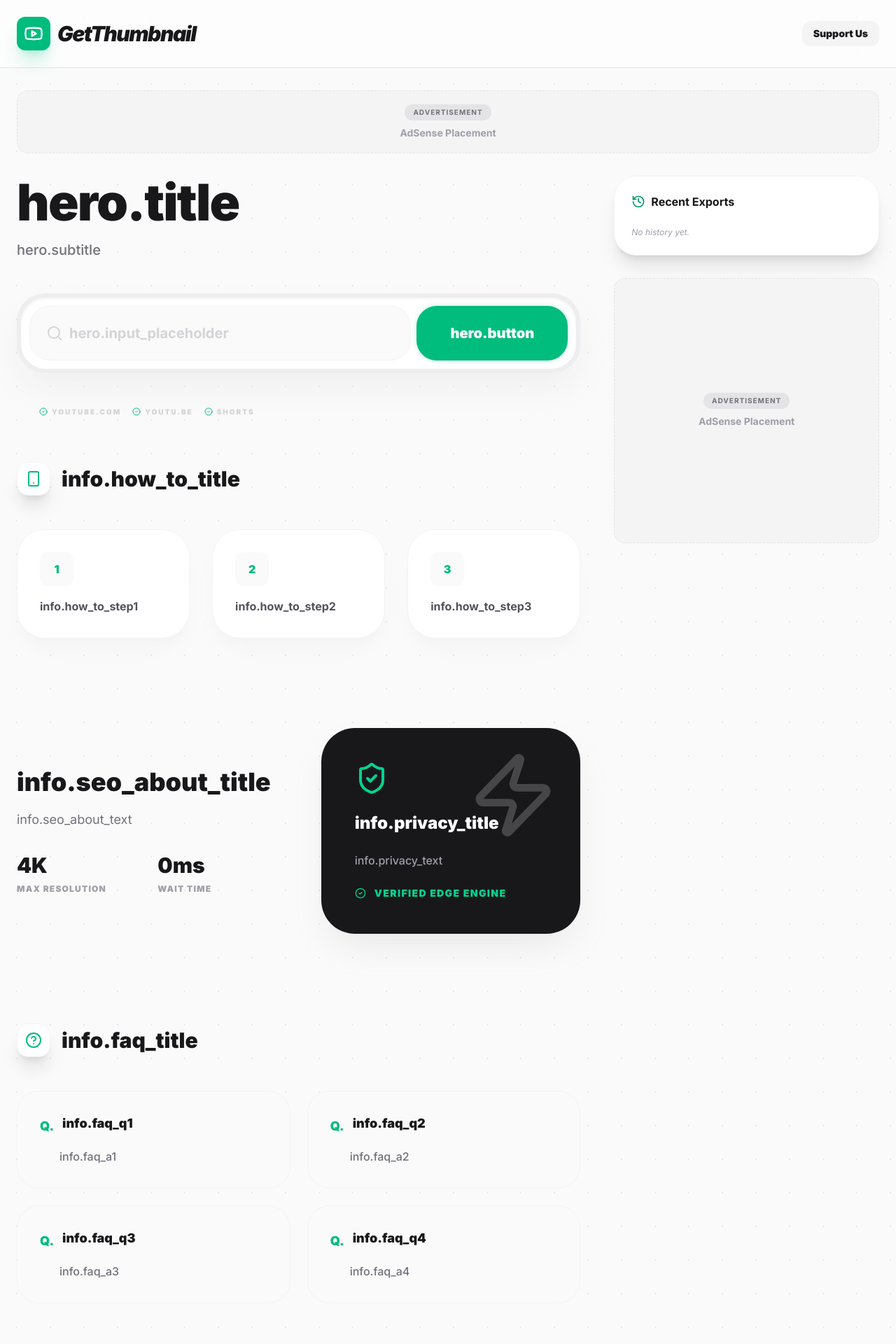
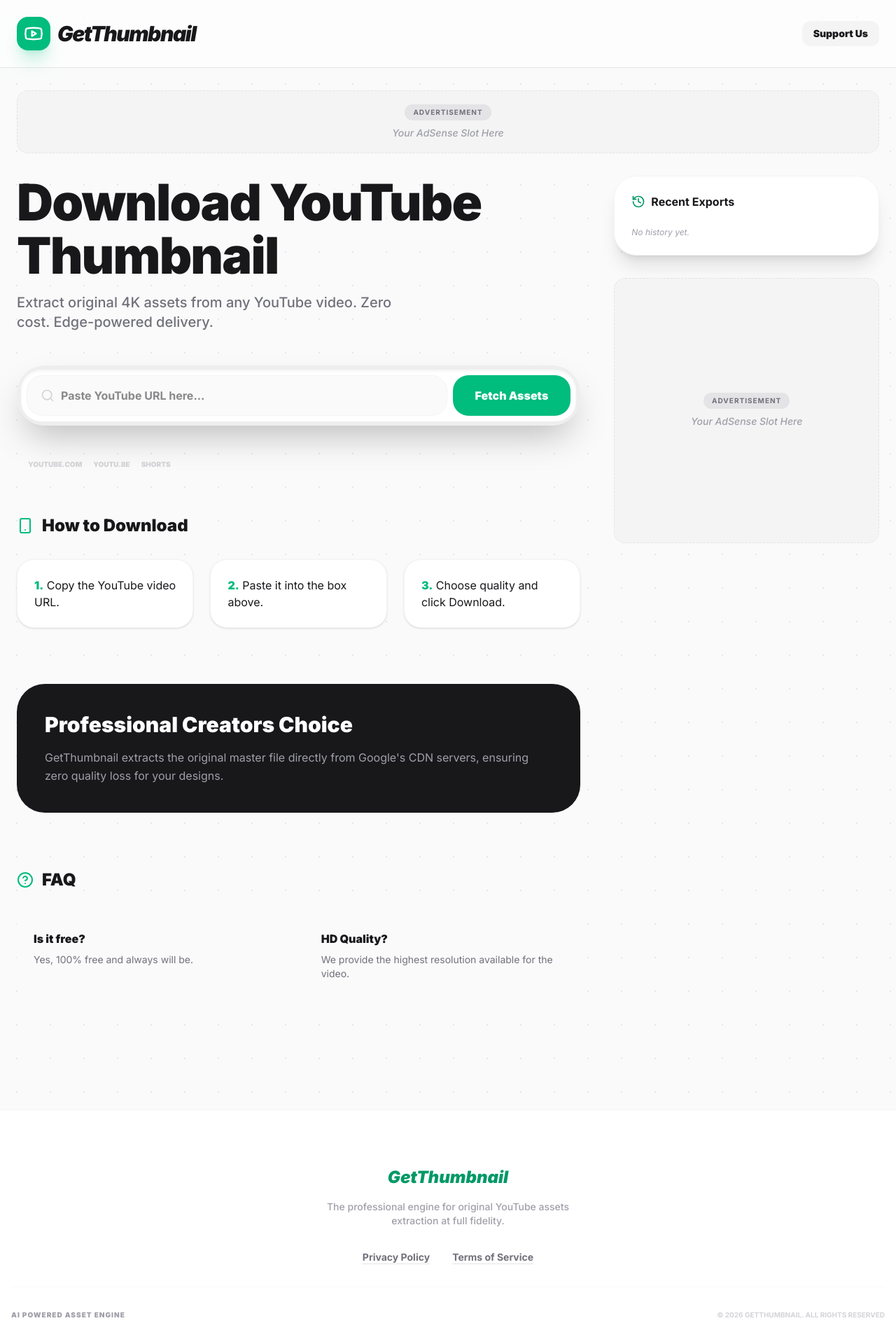
Before and after one commit to pubgads77-star/get-thumbnail, a React (Vite) app: page / in a window 1280 px wide. Shown: the top 1920 px of the page at 70% size. Built offline with nearby package versions, Linux system fonts and the light colour scheme.

Commit message:
Hardcode English text and fix all bugs

```diff
--- a/src/App.tsx
+++ b/src/App.tsx
@@ -1,7 +1,7 @@
 /**
  * @license
  * SPDX-License-Identifier: Apache-2.0
- * GetThumbnail - Pure English Version
+ * GetThumbnail - Final English Production Version
  */
 
 import { useState, useEffect } from 'react';
@@ -26,7 +26,7 @@
   if (!isOpen) return null;
   return (
     <div className="fixed inset-0 z-[100] flex items-center justify-center p-4 bg-black/60 backdrop-blur-sm">
-      <div className="bg-white rounded-[2rem] w-full max-w-2xl max-h-[80vh] overflow-hidden flex flex-col shadow-2xl">
+      <div className="bg-white rounded-[2rem] w-full max-w-2xl max-h-[80vh] overflow-hidden flex flex-col shadow-2xl animate-glow">
         <div className="p-6 border-b border-zinc-100 flex items-center justify-between bg-zinc-50">
           <h2 className="text-xl font-black text-zinc-900">{title}</h2>
           <button onClick={onClose} className="p-2 hover:bg-zinc-200 rounded-full transition-colors">
@@ -52,7 +52,7 @@
       position === 'inline' && "w-full p-6 rounded-3xl border-emerald-500/10 bg-emerald-500/5 text-emerald-600/40"
     )}>
       <div className="bg-zinc-200 px-3 py-1 rounded-full mb-2 text-zinc-500 text-[10px] uppercase tracking-widest">ADVERTISEMENT</div>
-      <div className="text-sm">AdSense Placement</div>
+      <div className="text-sm font-medium italic">Your AdSense Slot Here</div>
     </div>
   );
 };
@@ -123,7 +123,7 @@
       <nav className="border-b border-zinc-200 bg-white/60 backdrop-blur-3xl sticky top-0 z-50">
         <div className="max-w-7xl mx-auto px-4 sm:px-6 h-16 sm:h-24 flex items-center justify-between">
           <div className="flex items-center gap-2.5 cursor-pointer" onClick={() => window.scrollTo({ top: 0, behavior: 'smooth' })}>
-            <div className="w-9 h-9 sm:w-12 sm:h-12 bg-emerald-500 rounded-xl flex items-center justify-center shadow-xl shadow-emerald-500/20">
+            <div className="w-9 h-9 sm:w-12 sm:h-12 bg-emerald-500 rounded-xl sm:rounded-2xl flex items-center justify-center shadow-xl shadow-emerald-500/20">
               <Youtube className="text-white w-5 h-5 sm:w-7 sm:h-7" />
             </div>
             <span className="font-black text-xl sm:text-3xl tracking-tighter italic">GetThumbnail</span>
@@ -166,15 +166,14 @@
             <InfoSections />
           </div>
 
-          {/* Sidebar */}
           <aside className="lg:col-span-4 space-y-8">
             <section className="bg-white border border-zinc-100 rounded-[2rem] p-6 shadow-xl">
               <h3 className="font-bold mb-6 flex items-center gap-2"><History className="w-5 h-5 text-emerald-600" /> Recent Exports</h3>
               <div className="space-y-4">
                 {history.length === 0 ? <p className="text-zinc-400 text-xs italic">No history yet.</p> : history.map((item) => (
-                  <button key={item.id} onClick={() => { setUrl(`https://youtube.com/watch?v=${item.id}`); handleFetch(); }} className="w-full flex items-center gap-3 p-2 rounded-xl hover:bg-zinc-50 border border-transparent hover:border-zinc-100 transition-all text-left">
-                    <img src={`https://img.youtube.com/vi/${item.id}/default.jpg`} className="w-16 aspect-video rounded-lg object-cover" />
-                    <span className="text-xs font-mono text-zinc-500 truncate">{item.id}</span>
+                  <button key={item.id} onClick={() => { setUrl(`https://youtube.com/watch?v=${item.id}`); handleFetch(); }} className="w-full flex items-center gap-3 p-2 rounded-xl hover:bg-zinc-50 border border-transparent hover:border-zinc-100 transition-all text-left group">
+                    <img src={`https://img.youtube.com/vi/${item.id}/default.jpg`} className="w-16 aspect-video rounded-lg object-cover" alt="prev" />
+                    <span className="text-xs font-mono text-zinc-500 truncate group-hover:text-emerald-600">ID: {item.id}</span>
                   </button>
                 ))}
               </div>
@@ -184,31 +183,29 @@
         </div>
       </main>
 
-      {/* Footer */}
       <footer className="border-t border-zinc-100 py-20 mt-32 bg-white">
         <div className="max-w-7xl mx-auto px-4 text-center space-y-8">
           <div className="flex flex-col items-center gap-4">
-            <span className="font-black text-2xl italic text-emerald-600 font-sans">GetThumbnail</span>
-            <p className="text-zinc-400 text-sm max-w-sm">The professional engine for original YouTube assets extraction at full fidelity.</p>
+            <span className="font-black text-2xl italic text-emerald-600">GetThumbnail</span>
+            <p className="text-zinc-400 text-sm max-w-sm font-medium">The professional engine for original YouTube assets extraction at full fidelity.</p>
           </div>
 
-          <div className="flex justify-center gap-8 text-sm font-bold text-zinc-400">
-            <button onClick={() => setActiveModal('privacy')} className="hover:text-emerald-500 transition-colors underline">Privacy Policy</button>
-            <button onClick={() => setActiveModal('terms')} className="hover:text-emerald-500 transition-colors underline">Terms of Service</button>
+          <div className="flex justify-center gap-8 text-sm font-bold text-zinc-500">
+            <button onClick={() => setActiveModal('privacy')} className="hover:text-emerald-500 transition-colors underline decoration-zinc-200 underline-offset-4">Privacy Policy</button>
+            <button onClick={() => setActiveModal('terms')} className="hover:text-emerald-500 transition-colors underline decoration-zinc-200 underline-offset-4">Terms of Service</button>
           </div>
 
           <div className="pt-8 border-t border-zinc-50 flex flex-col sm:flex-row justify-between items-center gap-4">
             <p className="text-zinc-400 text-[10px] font-black tracking-widest uppercase">AI Powered Asset Engine</p>
-            <p className="text-zinc-300 text-[10px] font-bold uppercase">© {new Date().getFullYear()} All Rights Reserved</p>
+            <p className="text-zinc-300 text-[10px] font-bold uppercase">© {new Date().getFullYear()} GetThumbnail. All Rights Reserved</p>
           </div>
         </div>
       </footer>
 
-      {/* Legal Modals */}
       <LegalModal title="Privacy Policy" isOpen={activeModal === 'privacy'} onClose={() => setActiveModal(null)}>
         <div className="space-y-4">
           <p>Your privacy is important to us. GetThumbnail does not store any personal data, IP addresses, or the YouTube links you process on our servers.</p>
-          <p><strong>Cookies:</strong> We use Google AdSense which may use cookies to serve ads based on your prior visits to this or other websites.</p>
+          <p><strong>Cookies:</strong> We use Google AdSense which may use cookies to serve ads based on your prior visits.</p>
           <p><strong>Data Usage:</strong> All image processing happens via temporary edge functions and is delivered directly to your browser.</p>
         </div>
       </LegalModal>
@@ -216,8 +213,8 @@
       <LegalModal title="Terms of Service" isOpen={activeModal === 'terms'} onClose={() => setActiveModal(null)}>
         <div className="space-y-4">
           <p>1. <strong>Usage:</strong> This tool is provided for personal and educational use only.</p>
-          <p>2. <strong>Intellectual Property:</strong> All thumbnails are the property of their respective YouTube creators. You should seek permission before using them commercially.</p>
-          <p>3. <strong>Disclaimer:</strong> GetThumbnail is not affiliated with YouTube or Google. We provide the service "as-is" without warranties.</p>
+          <p>2. <strong>Intellectual Property:</strong> All thumbnails are the property of their respective creators. You should seek permission before using them commercially.</p>
+          <p>3. <strong>Disclaimer:</strong> GetThumbnail is not affiliated with YouTube or Google. We provide the service "as-is".</p>
         </div>
       </LegalModal>
     </div>
--- a/src/components/HeroInput.tsx
+++ b/src/components/HeroInput.tsx
@@ -1,87 +1,41 @@
 import { Search, Youtube, AlertCircle, CheckCircle2 } from 'lucide-react';
 import { motion } from 'motion/react';
-import { useTranslation } from 'react-i18next';
 import { cn } from '../lib/utils';
 
-interface HeroInputProps {
-  url: string;
-  setUrl: (url: string) => void;
-  onFetch: () => void;
-  error: string | null;
-  isRTL: boolean;
-}
-
-export const HeroInput = ({ url, setUrl, onFetch, error, isRTL }: HeroInputProps) => {
-  const { t } = useTranslation();
-
+export const HeroInput = ({ url, setUrl, onFetch, error, isRTL }: any) => {
   return (
     <section className="space-y-12 text-center lg:text-left">
       <div className="space-y-4">
-        <motion.h1
-          initial={{ opacity: 0, y: 20 }}
-          animate={{ opacity: 1, y: 0 }}
-          transition={{ delay: 0.1 }}
-          className="text-4xl sm:text-5xl md:text-7xl font-black tracking-tight leading-[1.05] text-zinc-900"
-        >
-          {t('hero.title')}
-        </motion.h1>
-
-        <motion.p
-          initial={{ opacity: 0, y: 20 }}
-          animate={{ opacity: 1, y: 0 }}
-          transition={{ delay: 0.2 }}
-          className="text-zinc-500 text-base md:text-xl max-w-xl mx-auto lg:mx-0 font-medium"
-        >
-          {t('hero.subtitle')}
-        </motion.p>
+        <h1 className="text-4xl sm:text-5xl md:text-7xl font-black tracking-tight leading-[1.05] text-zinc-900">
+          Download YouTube Thumbnail
+        </h1>
+        <p className="text-zinc-500 text-base md:text-xl max-w-xl mx-auto lg:mx-0 font-medium">
+          Extract original 4K assets from any YouTube video. Zero cost. Edge-powered delivery.
+        </p>
       </div>
 
-      <motion.div
-        initial={{ opacity: 0, y: 20 }}
-        animate={{ opacity: 1, y: 0 }}
-        transition={{ delay: 0.3 }}
-        className="relative group p-1 sm:p-1.5 bg-zinc-200/50 rounded-[2rem] sm:rounded-[2.5rem] shadow-2xl shadow-zinc-200/60 transition-all focus-within:ring-4 focus-within:ring-emerald-500/20"
-      >
-        <div className="flex flex-col sm:flex-row gap-2 bg-white rounded-[1.8rem] sm:rounded-[2.2rem] p-2 sm:p-3 shadow-inner">
+      <div className="relative group p-1 sm:p-1.5 bg-zinc-200/50 rounded-[2rem] sm:rounded-[2.5rem] shadow-2xl transition-all focus-within:ring-4 focus-within:ring-emerald-500/20">
+        <div className="flex flex-col sm:flex-row gap-2 bg-white rounded-[1.8rem] p-2 shadow-inner">
           <div className="relative flex-grow">
             <input
               type="text"
               value={url}
               onChange={(e) => setUrl(e.target.value)}
               onKeyDown={(e) => e.key === 'Enter' && onFetch()}
-              placeholder={t('hero.input_placeholder')}
-              className="w-full bg-zinc-50 border border-zinc-100 rounded-[1.4rem] sm:rounded-[1.8rem] px-5 sm:px-6 py-4 sm:py-6 pl-12 sm:pl-14 focus:ring-0 focus:border-emerald-500/30 outline-none transition-all placeholder:text-zinc-300 text-zinc-900 text-lg sm:text-xl font-bold"
+              placeholder="Paste YouTube URL here..."
+              className="w-full bg-zinc-50 border border-zinc-100 rounded-[1.4rem] px-5 py-4 pl-12 focus:ring-0 outline-none font-bold"
             />
-            <Search className={cn(
-              "absolute top-1/2 -translate-y-1/2 text-zinc-300 w-5 h-5 sm:w-6 sm:h-6 transition-colors group-focus-within:text-emerald-500",
-              isRTL ? "right-5 sm:right-6" : "left-5 sm:left-6"
-            )} />
+            <Search className="absolute top-1/2 -translate-y-1/2 left-5 text-zinc-300 w-5 h-5" />
           </div>
-          <button
-            onClick={onFetch}
-            className="bg-emerald-500 hover:bg-emerald-600 active:scale-[0.97] text-white font-black px-8 sm:px-12 py-4 sm:py-6 rounded-[1.4rem] sm:rounded-[1.8rem] transition-all flex items-center justify-center gap-2 emerald-glow whitespace-nowrap text-lg sm:text-xl animate-glow shadow-xl shadow-emerald-500/30"
-          >
-            {t('hero.button')}
+          <button onClick={onFetch} className="bg-emerald-500 hover:bg-emerald-600 text-white font-black px-8 py-4 rounded-[1.4rem] transition-all whitespace-nowrap">
+            Fetch Assets
           </button>
         </div>
-      </motion.div>
-
-      <div className="flex items-center gap-4 text-[10px] font-black uppercase tracking-[0.2em] text-zinc-300 justify-center lg:justify-start px-8">
-        <span className="flex items-center gap-1.5"><CheckCircle2 className="w-3 h-3 text-emerald-500" /> youtube.com</span>
-        <span className="flex items-center gap-1.5"><CheckCircle2 className="w-3 h-3 text-emerald-500" /> youtu.be</span>
-        <span className="flex items-center gap-1.5"><CheckCircle2 className="w-3 h-3 text-emerald-500" /> shorts</span>
       </div>
-
-      {error && (
-        <motion.div
-          initial={{ opacity: 0, x: -10 }}
-          animate={{ opacity: 1, x: 0 }}
-          className="flex items-center gap-2 text-red-400 text-sm font-medium justify-center lg:justify-start"
-        >
-          <AlertCircle className="w-4 h-4" />
-          <span>{error}</span>
-        </motion.div>
-      )}
+      <div className="flex gap-4 text-[10px] font-black uppercase text-zinc-300 justify-center lg:justify-start px-4">
+        <span>youtube.com</span> <span>youtu.be</span> <span>shorts</span>
+      </div>
+      {error && <div className="text-red-500 text-sm font-bold">{error}</div>}
     </section>
   );
 };
--- a/src/components/InfoSections.tsx
+++ b/src/components/InfoSections.tsx
@@ -1,150 +1,40 @@
-import { useTranslation } from 'react-i18next';
-import { motion } from 'motion/react';
-import {
-  HelpCircle,
-  Info,
-  ShieldCheck,
-  Zap,
-  Layout,
-  Smartphone,
-  CheckCircle2
-} from 'lucide-react';
+import { ShieldCheck, Zap, HelpCircle, Smartphone } from 'lucide-react';
 
 export const InfoSections = () => {
-  const { t } = useTranslation();
-
-  const faqs = [
-    { q: t('info.faq_q1'), a: t('info.faq_a1') },
-    { q: t('info.faq_q2'), a: t('info.faq_a2') },
-    { q: t('info.faq_q3'), a: t('info.faq_a3') },
-    { q: t('info.faq_q4'), a: t('info.faq_a4') },
-  ];
-
-  const steps = [
-    { icon: <Layout className="w-6 h-6" />, title: t('info.how_to_step1') },
-    { icon: <Zap className="w-6 h-6" />, title: t('info.how_to_step2') },
-    { icon: <ShieldCheck className="w-6 h-6" />, title: t('info.how_to_step3') },
-  ];
-
   return (
-    <div className="space-y-20 sm:space-y-32">
-      {/* How it Works */}
-      <section className="space-y-8 sm:space-y-12">
-        <div className="flex items-center gap-4">
-          <div className="w-10 h-10 sm:w-12 sm:h-12 bg-white rounded-xl sm:rounded-2xl flex items-center justify-center shadow-xl border border-zinc-100">
-            <Smartphone className="w-5 h-5 sm:w-6 sm:h-6 text-emerald-500" />
+    <div className="space-y-20">
+      <section className="space-y-8">
+        <h2 className="text-2xl font-black flex items-center gap-3"><Smartphone className="text-emerald-500"/> How to Download</h2>
+        <div className="grid grid-cols-1 md:grid-cols-3 gap-6">
+          <div className="p-6 bg-white border border-zinc-100 rounded-3xl shadow-sm">
+            <span className="text-emerald-500 font-black">1.</span> Copy the YouTube video URL.
           </div>
-          <h2 className="text-2xl sm:text-3xl font-black text-zinc-900">{t('info.how_to_title')}</h2>
-        </div>
-
-        <div className="grid grid-cols-1 md:grid-cols-3 gap-6 sm:gap-8">
-          {steps.map((step, idx) => (
-            <motion.div
-              key={idx}
-              initial={{ opacity: 0, y: 20 }}
-              whileInView={{ opacity: 1, y: 0 }}
-              viewport={{ once: true }}
-              transition={{ delay: idx * 0.1 }}
-              className="p-6 sm:p-8 bg-white border border-zinc-100 rounded-[2rem] sm:rounded-[2.5rem] shadow-xl shadow-zinc-200/20 space-y-4"
-            >
-              <div className="w-10 h-10 sm:w-12 sm:h-12 bg-zinc-50 rounded-xl flex items-center justify-center text-emerald-500 font-black">
-                {idx + 1}
-              </div>
-              <p className="text-zinc-600 font-bold leading-relaxed text-sm sm:text-base">{step.title}</p>
-            </motion.div>
-          ))}
-        </div>
-      </section>
-
-      {/* SEO Content / About */}
-      <section className="grid grid-cols-1 lg:grid-cols-2 gap-10 sm:gap-16 items-center">
-        <div className="space-y-6 sm:space-y-8">
-          <div className="space-y-4">
-            <h2 className="text-3xl sm:text-4xl font-black text-zinc-900 leading-tight">{t('info.seo_about_title')}</h2>
-            <p className="text-zinc-500 text-base sm:text-lg leading-relaxed">
-              {t('info.seo_about_text')}
-            </p>
+          <div className="p-6 bg-white border border-zinc-100 rounded-3xl shadow-sm">
+            <span className="text-emerald-500 font-black">2.</span> Paste it into the box above.
           </div>
-
-          <div className="grid grid-cols-2 gap-6 sm:gap-8">
-            <div className="space-y-1 sm:space-y-2">
-              <p className="text-zinc-900 font-black text-2xl sm:text-3xl">4K</p>
-              <p className="text-zinc-400 text-[10px] sm:text-xs font-black uppercase tracking-widest">Max Resolution</p>
-            </div>
-            <div className="space-y-1 sm:space-y-2">
-              <p className="text-zinc-900 font-black text-2xl sm:text-3xl">0ms</p>
-              <p className="text-zinc-400 text-[10px] sm:text-xs font-black uppercase tracking-widest">Wait Time</p>
-            </div>
-          </div>
-        </div>
-
-        <div className="bg-zinc-900 rounded-[2.5rem] sm:rounded-[3rem] p-8 sm:p-12 text-white space-y-6 sm:space-y-8 shadow-2xl shadow-zinc-400/20 relative overflow-hidden group">
-          <div className="absolute top-0 right-0 p-6 sm:p-8 opacity-20 group-hover:opacity-40 transition-opacity">
-            <Zap className="w-24 h-24 sm:w-32 sm:h-32" />
-          </div>
-          <div className="relative space-y-4 sm:space-y-6">
-            <ShieldCheck className="w-10 h-10 sm:w-12 sm:h-12 text-emerald-400" />
-            <h3 className="text-xl sm:text-2xl font-black">{t('info.privacy_title')}</h3>
-            <p className="text-zinc-400 text-sm sm:text-base font-medium leading-relaxed">
-              {t('info.privacy_text')}
-            </p>
-            <div className="flex items-center gap-2 sm:gap-3 text-emerald-400 text-[10px] sm:text-sm font-black uppercase tracking-widest">
-              <CheckCircle2 className="w-3.5 h-3.5 sm:w-4 h-4" />
-              Verified Edge Engine
-            </div>
+          <div className="p-6 bg-white border border-zinc-100 rounded-3xl shadow-sm">
+            <span className="text-emerald-500 font-black">3.</span> Choose quality and click Download.
           </div>
         </div>
       </section>
 
-      {/* FAQ Section */}
-      <section className="space-y-8 sm:space-y-12">
-        <div className="flex items-center gap-4">
-          <div className="w-10 h-10 sm:w-12 sm:h-12 bg-white rounded-xl sm:rounded-2xl flex items-center justify-center shadow-xl border border-zinc-100">
-            <HelpCircle className="w-5 h-5 sm:w-6 sm:h-6 text-emerald-500" />
-          </div>
-          <h2 className="text-2xl sm:text-3xl font-black text-zinc-900">{t('info.faq_title')}</h2>
-        </div>
-
-        <div className="grid grid-cols-1 md:grid-cols-2 gap-4 sm:gap-6">
-          {faqs.map((faq, idx) => (
-            <div key={idx} className="p-6 sm:p-8 bg-zinc-50 border border-zinc-100 rounded-[1.5rem] sm:rounded-[2rem] space-y-3 sm:space-y-4">
-              <h4 className="text-zinc-900 font-black text-base sm:text-lg flex items-start gap-3">
-                <span className="text-emerald-500 mt-1">Q.</span>
-                {faq.q}
-              </h4>
-              <p className="text-zinc-500 text-sm sm:text-base font-medium leading-relaxed sm:pl-7">
-                {faq.a}
-              </p>
-            </div>
-          ))}
-        </div>
+      <section className="bg-zinc-900 rounded-[2.5rem] p-10 text-white">
+        <h2 className="text-3xl font-black mb-4">Professional Creators Choice</h2>
+        <p className="text-zinc-400 leading-relaxed">
+          GetThumbnail extracts the original master file directly from Google's CDN servers, ensuring zero quality loss for your designs.
+        </p>
       </section>
 
-      {/* Technical Details / Sizes */}
-      <section className="bg-emerald-500 rounded-[2.5rem] sm:rounded-[3.5rem] p-8 sm:p-12 lg:p-20 text-white space-y-8 sm:space-y-12 shadow-2xl shadow-emerald-500/30">
-        <div className="max-w-2xl space-y-4 sm:space-y-6 text-center sm:text-left">
-          <h2 className="text-3xl sm:text-4xl lg:text-5xl font-black leading-tight">Master Metadata Extraction.</h2>
-          <p className="text-emerald-50/80 text-lg sm:text-xl font-medium leading-relaxed">
-            Every YouTube video has multiple hidden assets. GetThumbnail automatically locates and exposes these direct CDN endpoints for you.
-          </p>
-        </div>
-
-        <div className="grid grid-cols-2 lg:grid-cols-4 gap-6 sm:gap-8 pt-8 border-t border-emerald-400/50">
-          <div className="space-y-1 sm:space-y-2">
-            <p className="text-[10px] sm:text-sm font-black uppercase tracking-widest opacity-60">MaxRes</p>
-            <p className="text-xl sm:text-2xl font-black">1280×720</p>
+      <section className="space-y-8">
+        <h2 className="text-2xl font-black flex items-center gap-3"><HelpCircle className="text-emerald-500"/> FAQ</h2>
+        <div className="grid grid-cols-1 md:grid-cols-2 gap-4">
+          <div className="p-6 bg-zinc-50 rounded-2xl">
+            <h4 className="font-black mb-2">Is it free?</h4>
+            <p className="text-zinc-500 text-sm">Yes, 100% free and always will be.</p>
           </div>
-          <div className="space-y-1 sm:space-y-2">
-            <p className="text-[10px] sm:text-sm font-black uppercase tracking-widest opacity-60">Standard</p>
-            <p className="text-xl sm:text-2xl font-black">640×480</p>
-          </div>
-          <div className="space-y-1 sm:space-y-2">
-            <p className="text-[10px] sm:text-sm font-black uppercase tracking-widest opacity-60">High Quality</p>
-            <p className="text-xl sm:text-2xl font-black">480×360</p>
-          </div>
-          <div className="space-y-1 sm:space-y-2">
-            <p className="text-[10px] sm:text-sm font-black uppercase tracking-widest opacity-60">Medium</p>
-            <p className="text-xl sm:text-2xl font-black">320×180</p>
+          <div className="p-6 bg-zinc-50 rounded-2xl">
+            <h4 className="font-black mb-2">HD Quality?</h4>
+            <p className="text-zinc-500 text-sm">We provide the highest resolution available for the video.</p>
           </div>
         </div>
       </section>
```
